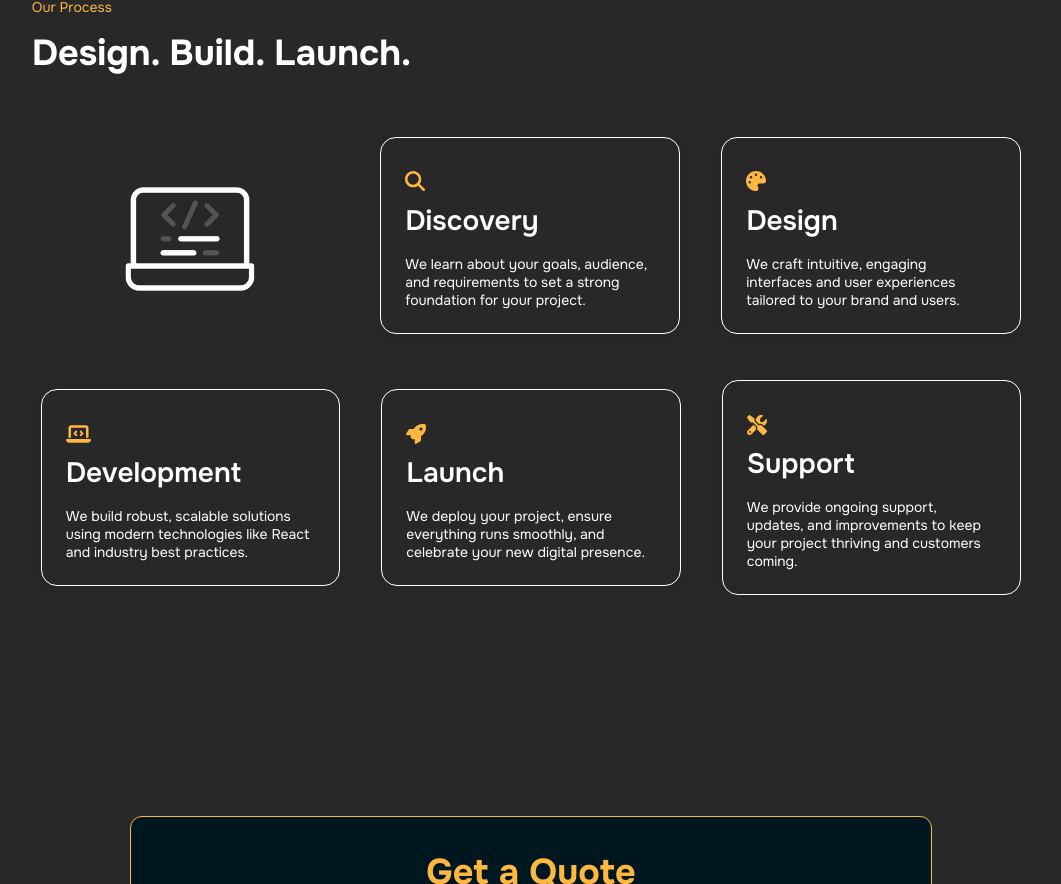
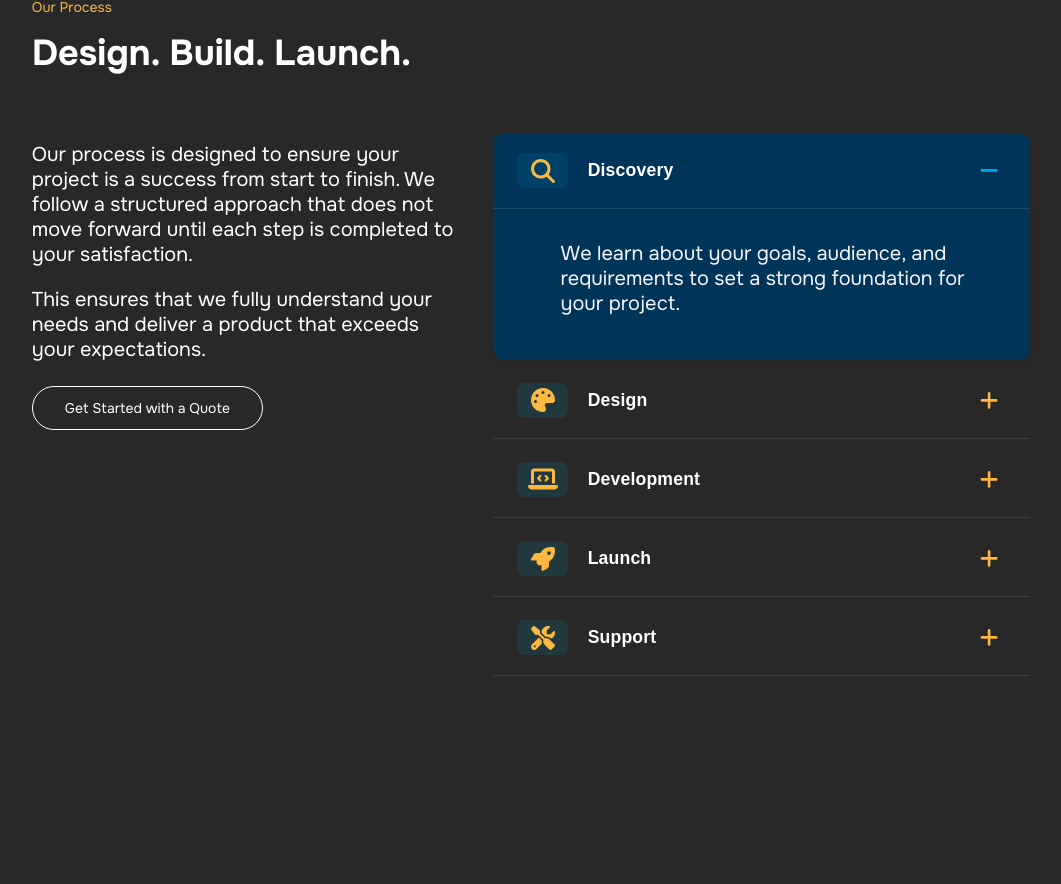
Before and after one commit to kaalbregtse/KyKustoms, a React (Create React App) app: page / in a window 1280 px wide. Shown: the part 3418-4302 px from the top of the page, without its empty margins (109-1170 px from the left). Built offline with nearby package versions, Linux system fonts and the light colour scheme.

Commit message:
Reversed lost changes and fixed

```diff
--- a/src/components/informative/process.css
+++ b/src/components/informative/process.css
@@ -2,125 +2,56 @@
     background-color: var(--obsidian);
     color: var(--pure-white);
     padding: 0rem 1rem 0 1rem;
-    position: relative;
-    overflow: hidden;
 }
 
 .process-container {
-    min-width: 80%;
-    max-width: 80%;
-    margin: 0 auto;
-    text-align: center;
-    position: relative;
-    z-index: 2;
+    max-width: 90%;
+    margin: auto;
 }
 
-.process-title {
-    font-size: var(--font-lg);
-    font-weight: 800;
-    margin-bottom: 0.5rem;
-    letter-spacing: 0.02em;
+.process-info {
+    margin-bottom: 2rem;
 }
 
-.process-subtext {
-    font-size: 1.15rem;
-    color: var(--highlight);
-    margin: 0 auto 2.5rem auto;
-    width: 90%;
+.get-quote-button {
+    text-decoration: none;
+    border: 1px solid var(--pure-white);
+    padding: 0.75rem 2rem;
+    border-radius: 1.5rem;
+    color: var(--pure-white);
+    font-size: var(--font-sm);
+    margin-bottom: 10px;
+    transition: 0.3s ease-in-out;
 }
 
-.process-steps {
-    display: flex;
-    flex: 0 1 32%;
-    flex-wrap: wrap;
-    justify-content: space-evenly;
-    gap: 1rem;
-}
-
-.process-step {
-    background-color: transparent;
-    border: 1px solid var(--pure-white);
-    border-radius: 16px;
-    padding: 2rem 1.5rem 1.5rem 1.5rem;
-    min-height: fit-content;
-    display: flex;
-    flex-direction: column;
-    align-items: start;
-    box-shadow: 0 2px 12px 0 rgba(0,0,0,0.07);
-    transition: box-shadow 0.2s, transform 0.2s;
-}
-
-.process-step-full-icon {
-    display: flex;
-    justify-content: center;
-    align-items: center!important;
-    text-align: center;
-    border: none!important;
-    box-shadow: none!important;
-}
-
-.process-step-full-icon img {
-    height: 170px;
-}
-
-.process-step:hover {
-    transform: translateY(-6px) scale(1.03);
-}
-
-.process-icon {
-    font-size: 20px;
+.get-quote-button:hover {
+    border: 1px solid var(--highlight);
     color: var(--highlight);
 }
 
-.process-step-title {
-    font-size: var(--font-base);
-    font-weight: 600;
-    margin: 0.5rem 0 1rem 0;
-    color: var(--pure-white);
+@media (min-width: 375px) {
+    .process-container {
+        max-width: 80%;
+    }
 }
 
-.process-step-desc {
-    font-size: var(--font-base, 1rem);
-    color: var(--pure-white);
-    margin: 0;
-    text-align: left;
-}
-
-/* Responsive: stack steps on mobile */
-@media (min-width: 900px) {
-    .process-steps {
-        flex-direction: row;
-        align-items: center;
+@media (min-width: 768px) {
+    .process-container {
+        max-width: 80%;
         gap: 2rem;
     }
-    .process-step {
-        width: 100%;
+
+    .process-info {
+        font-size: var(--font-base);
     }
 }
 
 @media (min-width: 1024px) {
-    .process-steps {
-        flex-direction: row;
-        gap: 2rem;
-    }
-    .process-title {
-        font-size: 2.5rem;
-    }
-    .process-step-title {
-        font-size: var(--font-lg, 1.5rem);
+    .process-container {
+        display: flex;
     }
 
-    .process-subtext {
-        width: 70%;
-    }
-
-    .process-step {
-        align-items: start;
-        text-align: left;
-        max-width: 25%;
-    }
-
-    .process-step-desc {
-        font-size: var(--font-sm);
+    .process-info {
+        width: 80%;
     }
 }
--- a/src/components/informative/process.jsx
+++ b/src/components/informative/process.jsx
@@ -1,55 +1,22 @@
 import SectionHeader from '../global/section-header';
-import AnimatedLaptop from '../../images/animated-icons/laptop-ezgif.com-effects.gif';
 import './process.css';
-import { FontAwesomeIcon } from '@fortawesome/react-fontawesome';
-
-const steps = [
-    {
-        icon: ['fas', 'magnifying-glass'],
-        title: 'Discovery',
-        desc: 'We learn about your goals, audience, and requirements to set a strong foundation for your project.'
-    },
-    {
-        icon: ['fas', 'palette'],
-        title: 'Design',
-        desc: 'We craft intuitive, engaging interfaces and user experiences tailored to your brand and users.'
-    },
-    {
-        icon: ['fas', 'laptop-code'],
-        title: 'Development',
-        desc: 'We build robust, scalable solutions using modern technologies like React and industry best practices.'
-    },
-    {
-        icon: ['fas', 'rocket'],
-        title: 'Launch',
-        desc: 'We deploy your project, ensure everything runs smoothly, and celebrate your new digital presence.'
-    },
-    {
-        icon: ['fas', 'tools'],
-        title: 'Support',
-        desc: 'We provide ongoing support, updates, and improvements to keep your project thriving and customers coming.'
-    }
-];
+import StepsDropdown from './steps-dropdown';
 
 export default function Process() {
     return (
         <section className="process-section" id='process'>
             <SectionHeader super='Our Process' headline='Design. Build. Launch.'/>
-            <div className="process-container">
-                <div className="process-steps">
-                    <div className='process-step process-step-full-icon'>
-                        <img src={AnimatedLaptop} alt='animated laptop icon with html code' />
-                    </div>
-                    {steps.map((step, idx) => (
-                        <div className="process-step" key={idx}>
-                            <span className="process-icon">
-                                <FontAwesomeIcon icon={step.icon} />
-                            </span>
-                            <h3 className="process-step-title">{step.title}</h3>
-                            <p className="process-step-desc">{step.desc}</p>
-                        </div>
-                    ))}
+            <div className='process-container'>
+                <div className='process-info'>
+                    <p>
+                        Our process is designed to ensure your project is a success from start to finish. We follow a structured approach that does not move forward until each step is completed to your satisfaction.
+                    </p>
+                    <p style={{marginBottom: '2rem'}}>
+                        This ensures that we fully understand your needs and deliver a product that exceeds your expectations.
+                    </p>
+                    <a href='/#quote' className='get-quote-button'>Get Started with a Quote</a>
                 </div>
+                <StepsDropdown />
             </div>
         </section>
     );
--- /dev/null
+++ b/src/components/informative/steps-dropdown.css
@@ -0,0 +1,110 @@
+.steps-dropdown.modern-dropdown {
+    width: 100%;
+    margin: 0 auto;
+    border-radius: 18px;
+    padding: 0.5rem 0;
+}
+
+.dropdown-step.modern-step {
+    background: transparent;
+    transition: background 0.2s;
+}
+
+.dropdown-step.open .dropdown-toggle.modern-toggle {
+    background: var(--primary);
+}
+
+.dropdown-toggle.modern-toggle {
+    width: 100%;
+    background: none;
+    border: none;
+    padding: 1.25rem 2rem 1.25rem 1.5rem;
+    text-align: left;
+    display: flex;
+    align-items: center;
+    font-size: var(--font-lg);
+    cursor: pointer;
+    gap: 1.2rem;
+    color: var(--pure-white);
+    border-radius: 12px 12px 0 0;
+    outline: none;
+    position: relative;
+    border-bottom: 1px solid rgba(255,255,255,0.1);
+    transition: background 0.2s;
+    margin-top: 3px;
+}
+
+.dropdown-toggle.modern-toggle:focus,
+.dropdown-toggle.modern-toggle:hover {
+    background: var(--primary);
+}
+
+.dropdown-icon.modern-icon {
+    font-size: 1.5rem;
+    min-width: 2.2rem;
+    color: var(--highlight);
+    background: rgba(0,126,167,0.18);
+    border-radius: 8px;
+    padding: 0.35rem 0.5rem;
+    display: flex;
+    align-items: center;
+    justify-content: center;
+}
+
+.dropdown-title.modern-title {
+    flex: 1;
+    font-weight: 600;
+    letter-spacing: 0.01em;
+    color: var(--pure-white);
+    font-size: 1.1rem;
+}
+
+.dropdown-plusminus.modern-plusminus {
+    font-size: 1.3rem;
+    color: var(--highlight);
+    margin-left: 0.5rem;
+    transition: color 0.2s;
+    display: flex;
+    align-items: center;
+    background: none;
+}
+
+.dropdown-step.open .dropdown-plusminus.modern-plusminus {
+    color: var(--lightest-blue);
+}
+
+.dropdown-panel.modern-panel {
+    background: var(--primary);
+    padding: 1.2rem 2.5rem 1.5rem 4.2rem;
+    color: var(--off-white);
+    font-size: var(--font-base);
+    border-radius: 0 0 12px 12px;
+    animation: fadeIn 0.2s;
+    box-shadow: 0 2px 12px 0 rgba(0,0,0,0.10);
+    margin-top: -0.5rem;
+    margin-bottom: 3px;
+}
+
+@keyframes fadeIn {
+    from { opacity: 0; transform: translateY(-10px);}
+    to { opacity: 1; transform: translateY(0);}
+}
+
+@media (max-width: 700px) {
+    .steps-dropdown.modern-dropdown {
+        padding: 0.25rem 0;
+        border-radius: 12px;
+    }
+    .dropdown-toggle.modern-toggle {
+        font-size: var(--font-base);
+        padding: 1rem 1rem 1rem 1rem;
+    }
+    .dropdown-panel.modern-panel {
+        padding: 1rem 1.2rem 1.2rem 2.5rem;
+        font-size: var(--font-sm);
+    }
+}
+
+@media (max-width: 500px) {
+
+}
--- /dev/null
+++ b/src/components/informative/steps-dropdown.jsx
@@ -0,0 +1,69 @@
+import { useState } from "react";
+import { FontAwesomeIcon } from "@fortawesome/react-fontawesome";
+import { faPlus, faMinus } from "@fortawesome/free-solid-svg-icons";
+import './steps-dropdown.css';
+
+// Steps data (copied from process.jsx)
+const steps = [
+    {
+        icon: ['fas', 'magnifying-glass'],
+        title: 'Discovery',
+        desc: 'We learn about your goals, audience, and requirements to set a strong foundation for your project.'
+    },
+    {
+        icon: ['fas', 'palette'],
+        title: 'Design',
+        desc: 'We craft intuitive, engaging interfaces and user experiences tailored to your brand and users.'
+    },
+    {
+        icon: ['fas', 'laptop-code'],
+        title: 'Development',
+        desc: 'We build robust, scalable solutions using modern technologies like React and industry best practices.'
+    },
+    {
+        icon: ['fas', 'rocket'],
+        title: 'Launch',
+        desc: 'We deploy your project, ensure everything runs smoothly, and celebrate your new digital presence.'
+    },
+    {
+        icon: ['fas', 'tools'],
+        title: 'Support',
+        desc: 'We provide ongoing support, updates, and improvements to keep your project thriving and customers coming.'
+    }
+];
+
+export default function StepsDropdown() {
+    const [openIndex, setOpenIndex] = useState(0);
+
+    const toggleDropdown = (idx) => {
+        setOpenIndex(openIndex === idx ? null : idx);
+    };
+
+    return (
+        <div className="steps-dropdown modern-dropdown">
+            {steps.map((step, idx) => (
+                <div className={`dropdown-step modern-step${openIndex === idx ? " open" : ""}`} key={idx}>
+                    <button
+                        className="dropdown-toggle modern-toggle"
+                        onClick={() => toggleDropdown(idx)}
+                        aria-expanded={openIndex === idx}
+                        aria-controls={`dropdown-panel-${idx}`}
+                    >
+                        <span className="dropdown-icon modern-icon">
+                            <FontAwesomeIcon icon={step.icon} />
+                        </span>
+                        <span className="dropdown-title modern-title">{step.title}</span>
+                        <span className="dropdown-plusminus modern-plusminus">
+                            <FontAwesomeIcon icon={openIndex === idx ? faMinus : faPlus} />
+                        </span>
+                    </button>
+                    {openIndex === idx && (
+                        <div className="dropdown-panel modern-panel" id={`dropdown-panel-${idx}`}>
+                            <p>{step.desc}</p>
+                        </div>
+                    )}
+                </div>
+            ))}
+        </div>
+    );
+}
```
